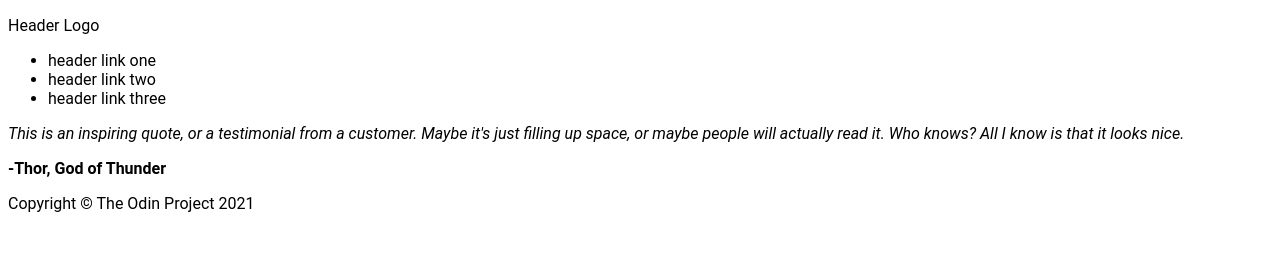
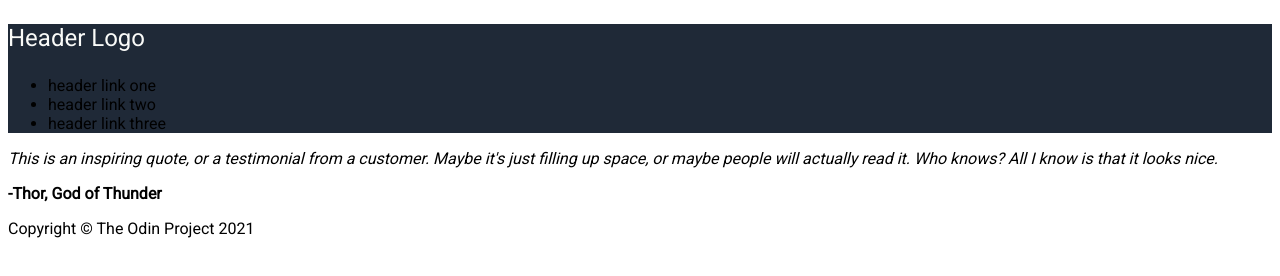
Before and after one commit to ethan-lotz/odin-landingpage, a plain HTML site: page index.html in a window 1280 px wide. Drawn offline with Linux system fonts and the light colour scheme.

Commit message:
Style header

```diff
--- a/index.html
+++ b/index.html
@@ -6,10 +6,13 @@
         <meta http-equiv="X-UA-Compatible" content="ie=edge">
         <title>Landing Page</title>
         <link rel="stylesheet" href="styles.css">
+        <link rel="preconnect" href="https://fonts.googleapis.com">
+        <link rel="preconnect" href="https://fonts.gstatic.com" crossorigin>
+        <link href="https://fonts.googleapis.com/css2?family=Roboto&display=swap" rel="stylesheet">
     </head>
     <body>
         <div class="header">
-            <p>
+            <p class="logo">
                 Header Logo
             </p>
             <ul>
--- a/styles.css
+++ b/styles.css
@@ -1,3 +1,13 @@
 body {
     font-family: 'roboto', sans-serif;
 }
+
+.header{
+    background-color: #1F2937;
+
+}
+
+.logo{
+    font-size: 24px;
+    color: #F9FAF8;
+}
```
